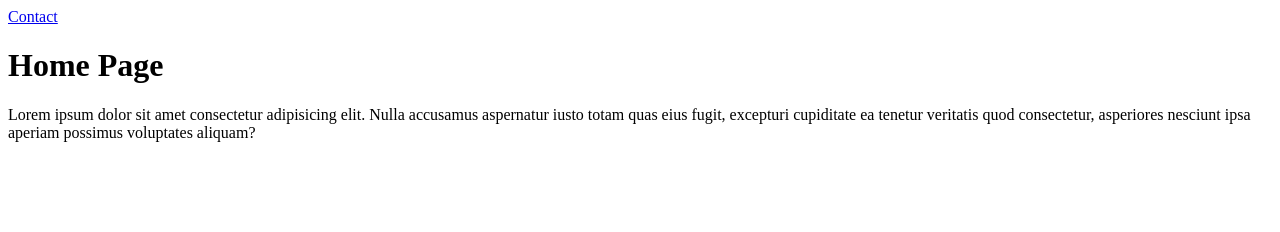
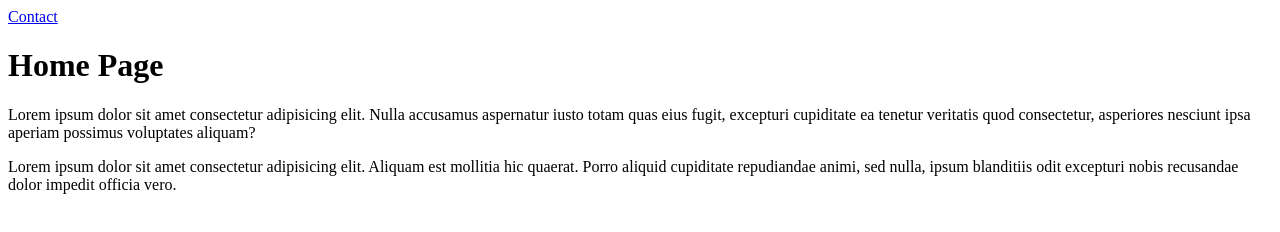
Before and after one commit to noaman93/umt-v2, a plain HTML site: page index.html in a window 1280 px wide. Drawn offline with Linux system fonts and the light colour scheme.

Commit message:
added new p tag

```diff
--- a/index.html
+++ b/index.html
@@ -15,5 +15,12 @@
       veritatis quod consectetur, asperiores nesciunt ipsa aperiam possimus
       voluptates aliquam?
     </p>
+
+    <p>
+      Lorem ipsum dolor sit amet consectetur adipisicing elit. Aliquam est
+      mollitia hic quaerat. Porro aliquid cupiditate repudiandae animi, sed
+      nulla, ipsum blanditiis odit excepturi nobis recusandae dolor impedit
+      officia vero.
+    </p>
   </body>
 </html>
```
